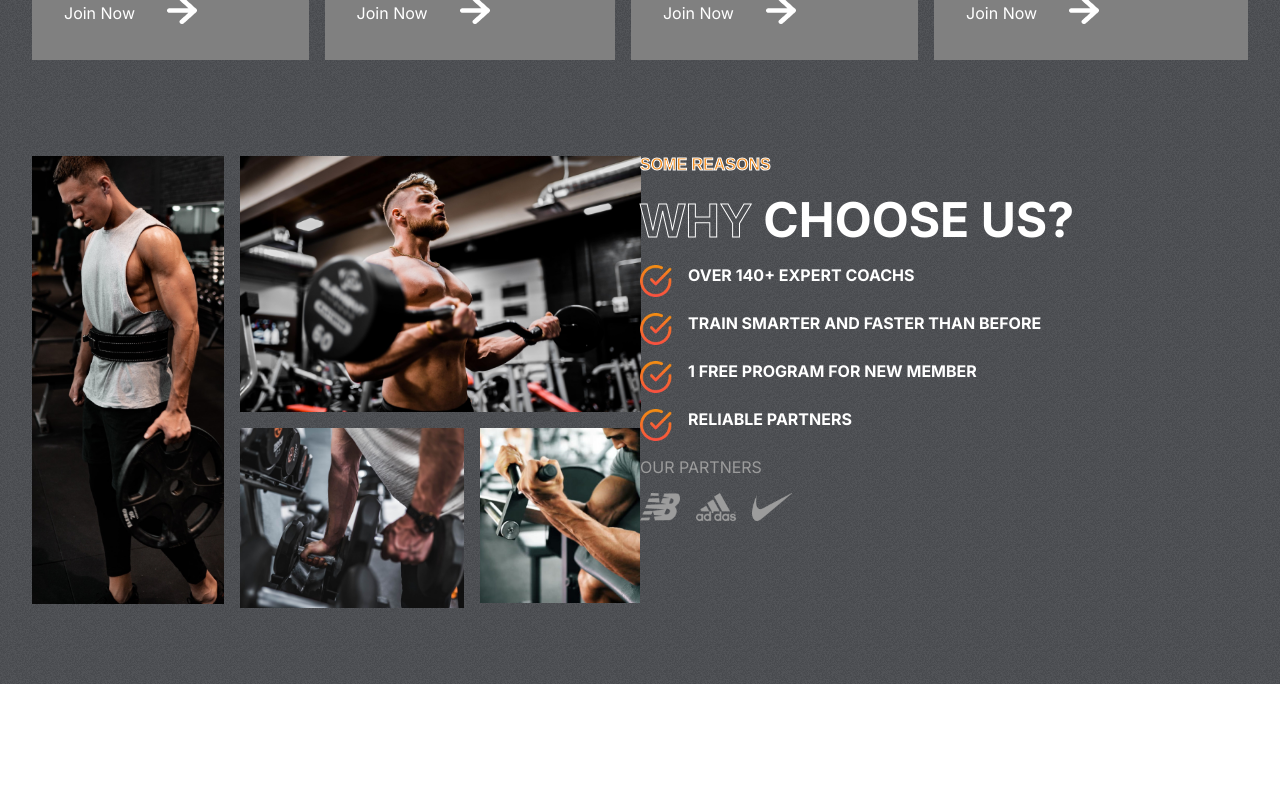
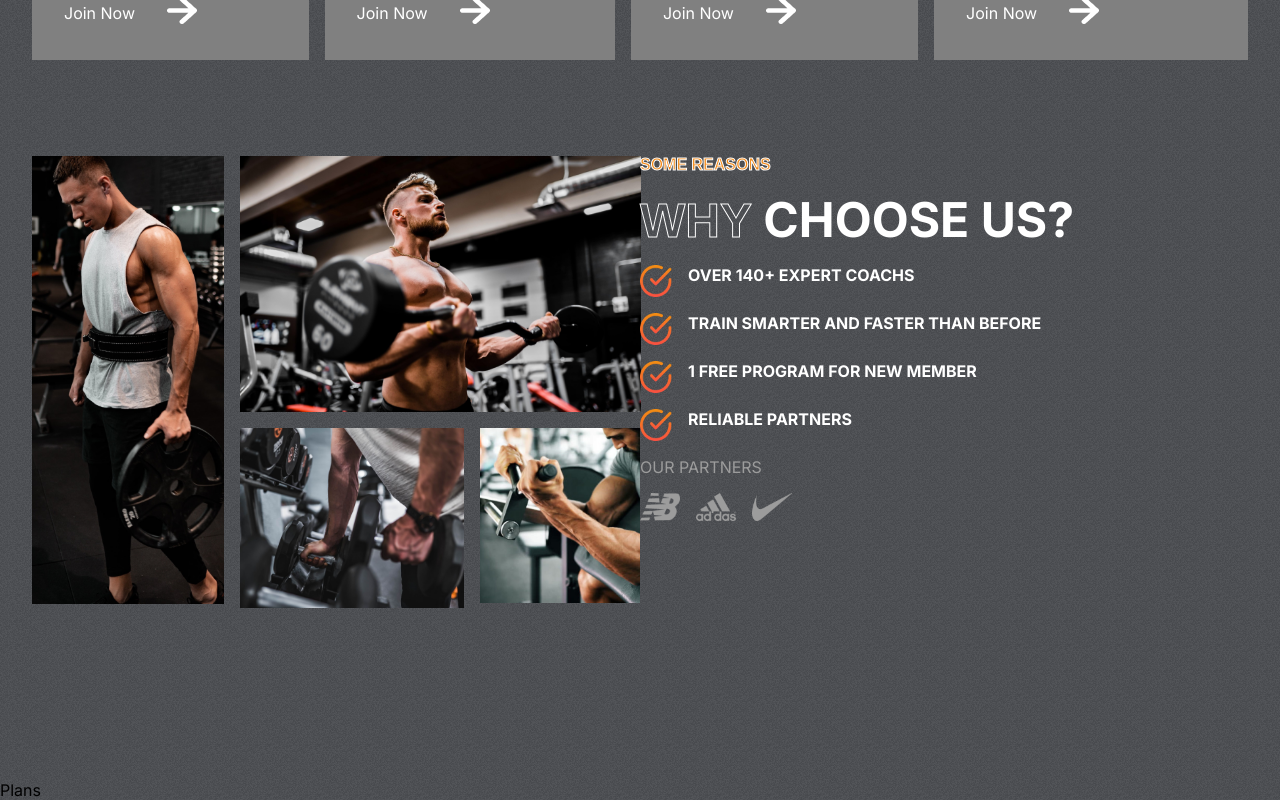
Before and after one commit to GabrielDOSilva/fitClub-Gym, a React (Create React App) app: page / in a window 1280 px wide. Shown: the part 1090-1890 px from the top of the page. Before the commit the page ends 1774 px from the top, so only its background shows below. Built offline with nearby package versions, Linux system fonts and the light colour scheme.

Commit message:
Feat: Implementando planos

```diff
--- a/src/App.js
+++ b/src/App.js
@@ -2,6 +2,7 @@ import './App.css';
 import Hero from './components/Hero/Hero';
 import Programs from './components/Programs/Programs';
 import Reasons from './components/Reasons/Reasons';
+import Plans from './components/Plans/Plans';
 
 function App() {
   return (
@@ -9,6 +10,7 @@ function App() {
       <Hero />
       <Programs />
       <Reasons />
+      <Plans />
     </div>
   );
 }
--- /dev/null
+++ b/src/components/Plans/Plans.jsx
@@ -0,0 +1,10 @@
+import React from 'react';
+import './Plans.css';
+
+const Plans = () => {
+    return (
+        <div>Plans</div>
+    )
+}
+
+export default Plans;
```
Also changed, not shown: src/components/Plans/Plans.css (added).
